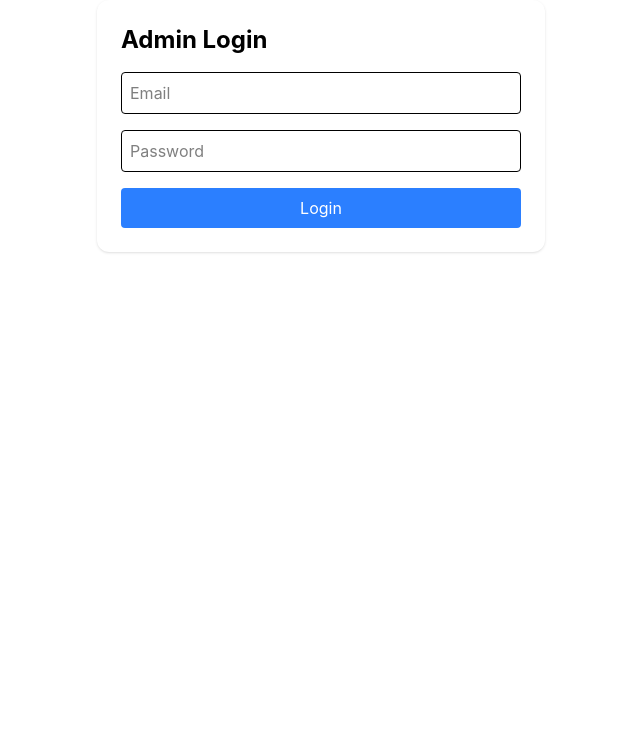
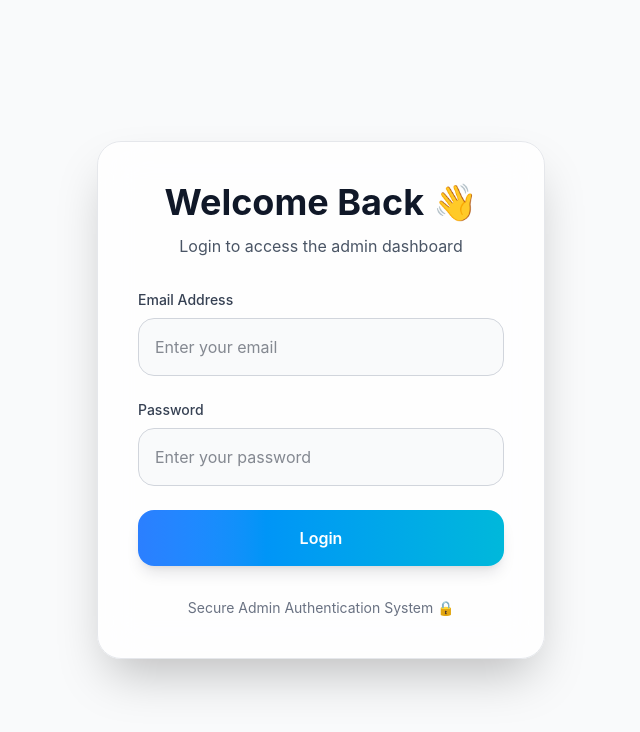
Before and after one commit to abhitiwari1258/Fullstack-Portfolio, a React (Vite) app in the folder client/: page /login in a window 1280 px wide. Shown: the top 732 px of the page, without its empty margins (319-959 px from the left). Built offline with nearby package versions, Linux system fonts and the light colour scheme.

Commit message:
login changes

```diff
--- a/client/src/pages/Login.jsx
+++ b/client/src/pages/Login.jsx
@@ -42,30 +42,113 @@ const Login = () => {
   };
 
   return (
-    <div className="max-w-md mx-auto bg-white p-6 rounded-xl shadow">
-      <h2 className="text-2xl font-bold mb-4">Admin Login</h2>
+    <div
+      className="
+      min-h-screen
+      flex items-center justify-center
+      px-6 py-20
+      bg-gray-50 dark:bg-black
+      transition duration-300
+    "
+    >
+      <div
+        className="
+        w-full max-w-md
+        bg-white/80 dark:bg-gray-900/80
+        backdrop-blur-xl
+        border border-gray-200 dark:border-gray-800
+        rounded-3xl
+        p-8 md:p-10
+        shadow-2xl
+      "
+      >
+        {/* Heading */}
+        <div className="text-center mb-8">
+          <h2 className="text-4xl font-bold text-gray-900 dark:text-white mb-3">
+            Welcome Back 👋
+          </h2>
 
-      <form onSubmit={handleSubmit} className="flex flex-col gap-4">
+          <p className="text-gray-600 dark:text-gray-400">
+            Login to access the admin dashboard
+          </p>
+        </div>
+
+        {/* Form */}
+        <form onSubmit={handleSubmit} className="space-y-6">
+          {/* Email */}
+          <div>
+            <label className="block mb-2 text-sm font-medium text-gray-700 dark:text-gray-300">
+              Email Address
+            </label>
+
             <input
               type="email"
               name="email"
-          placeholder="Email"
-          className="border p-2 rounded"
+              placeholder="Enter your email"
+              value={form.email}
               onChange={handleChange}
+              className="
+              w-full
+              bg-gray-50 dark:bg-gray-800
+              border border-gray-300 dark:border-gray-700
+              text-gray-900 dark:text-white
+              p-4 rounded-2xl
+              outline-none
+              focus:ring-2 focus:ring-blue-500
+              transition
+            "
             />
+          </div>
+
+          {/* Password */}
+          <div>
+            <label className="block mb-2 text-sm font-medium text-gray-700 dark:text-gray-300">
+              Password
+            </label>
 
             <input
               type="password"
               name="password"
-          placeholder="Password"
-          className="border p-2 rounded"
+              placeholder="Enter your password"
+              value={form.password}
               onChange={handleChange}
+              className="
+              w-full
+              bg-gray-50 dark:bg-gray-800
+              border border-gray-300 dark:border-gray-700
+              text-gray-900 dark:text-white
+              p-4 rounded-2xl
+              outline-none
+              focus:ring-2 focus:ring-blue-500
+              transition
+            "
             />
+          </div>
 
-        <button type="submit" className="bg-blue-500 text-white py-2 rounded">
+          {/* Button */}
+          <button
+            type="submit"
+            className="
+            w-full
+            bg-gradient-to-r from-blue-500 to-cyan-500
+            text-white
+            py-4 rounded-2xl
+            font-semibold
+            shadow-lg
+            hover:scale-[1.02]
+            hover:shadow-blue-500/30
+            transition duration-300
+          "
+          >
             Login
           </button>
         </form>
+
+        {/* Bottom text */}
+        <p className="text-center text-sm text-gray-500 dark:text-gray-400 mt-8">
+          Secure Admin Authentication System 🔒
+        </p>
+      </div>
     </div>
   );
 };
```
Lines whose indentation alone changed are shown as unchanged.
